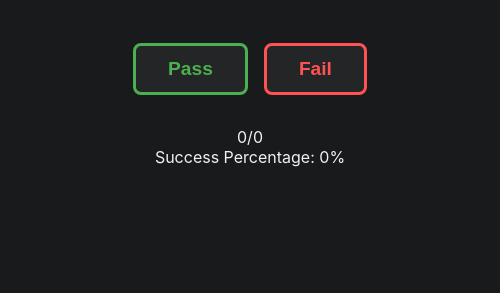
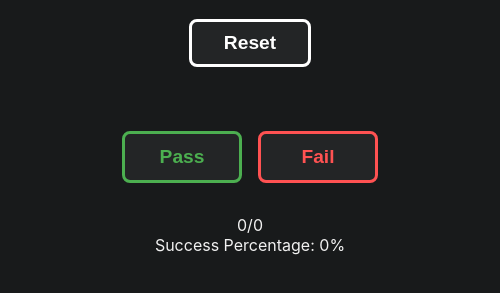
Before and after one commit to dfirthk/TrickEvaluator, an Electron app: page src/index.html in a window 500 px wide. Shown: the part 95-388 px from the top of the page. Drawn offline with Linux system fonts and the light colour scheme; files whose address does not match are found by name.

Commit message:
Added reset button and button hovers

```diff
--- a/src/index.css
+++ b/src/index.css
@@ -19,7 +19,15 @@ body {
     margin-top: 24px;
 }
 
-.pass-btn, .fail-btn {
+.reset-btn-container {
+    display: flex;
+    justify-content: center;
+    margin-bottom: 16px; /* Matches the .button-group gap */
+}
+
+.pass-btn,
+.fail-btn,
+.reset-btn {
     font-weight: bold;
     font-size: 1.2em;
     padding: 12px 32px;
@@ -27,9 +35,11 @@ body {
     border-width: 3px;
     border-style: solid;
     background: #232526;
-    color: inherit;
     cursor: pointer;
-    transition: box-shadow 0.2s, background 0.2s;
+    transition: box-shadow 0.2s, background 0.2s, color 0.2s;
+    min-width: 120px; /* Ensures all buttons are the same width */
+    min-height: 48px; /* Ensures all buttons are the same height */
+    box-sizing: border-box;
 }
 
 .pass-btn {
@@ -42,7 +52,27 @@ body {
     border-color: #ff5252;
 }
 
-.pass-btn:hover, .fail-btn:hover {
+.reset-btn {
+    color: #fff;
+    border-color: #fff;
+    padding: 10px 32px; /* Slightly less vertical padding */
+    margin-bottom: 0.5rem;
+}
+
+.pass-btn:hover {
     box-shadow: 0 0 8px rgba(0,0,0,0.3);
-    background: #222;
+    background: #4caf50;
+    color: #fff;
 }
+
+.fail-btn:hover {
+    box-shadow: 0 0 8px rgba(0,0,0,0.3);
+    background: #ff5252;
+    color: #fff;
+}
+
+.reset-btn:hover {
+    box-shadow: 0 0 8px rgba(0,0,0,0.3);
+    background: #fff;
+    color: #232526;
+}
--- a/src/index.html
+++ b/src/index.html
@@ -8,6 +8,11 @@
 	</head>
 	<body>
 		<h1>Trick Evaluator</h1>
+		<div style="display: flex; justify-content: center; margin-bottom: 16px">
+			<div class="reset-btn-container">
+				<button class="reset-btn"><span>Reset</span></button>
+			</div>
+		</div>
 		<div class="button-group">
 			<button class="pass-btn"><span>Pass</span></button>
 			<button class="fail-btn"><span>Fail</span></button>
--- a/src/index.js
+++ b/src/index.js
@@ -10,7 +10,7 @@ const createWindow = () => {
   // Create the browser window.
   const mainWindow = new BrowserWindow({
     width: 500,
-    height: 400,
+    height: 500,
     webPreferences: {
       preload: path.join(__dirname, 'preload.js'),
       nodeIntegration: true,
```
Also changed, not shown: src/dk.jpg (added).
